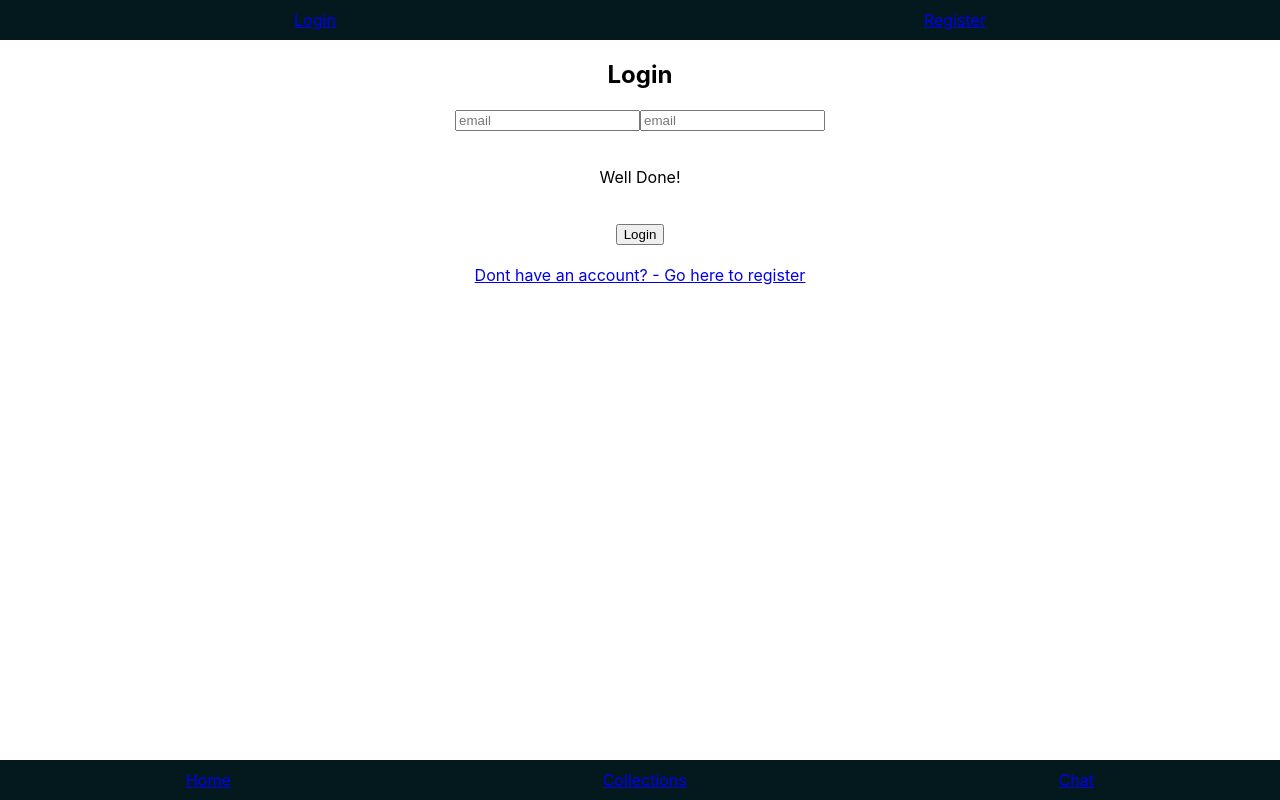
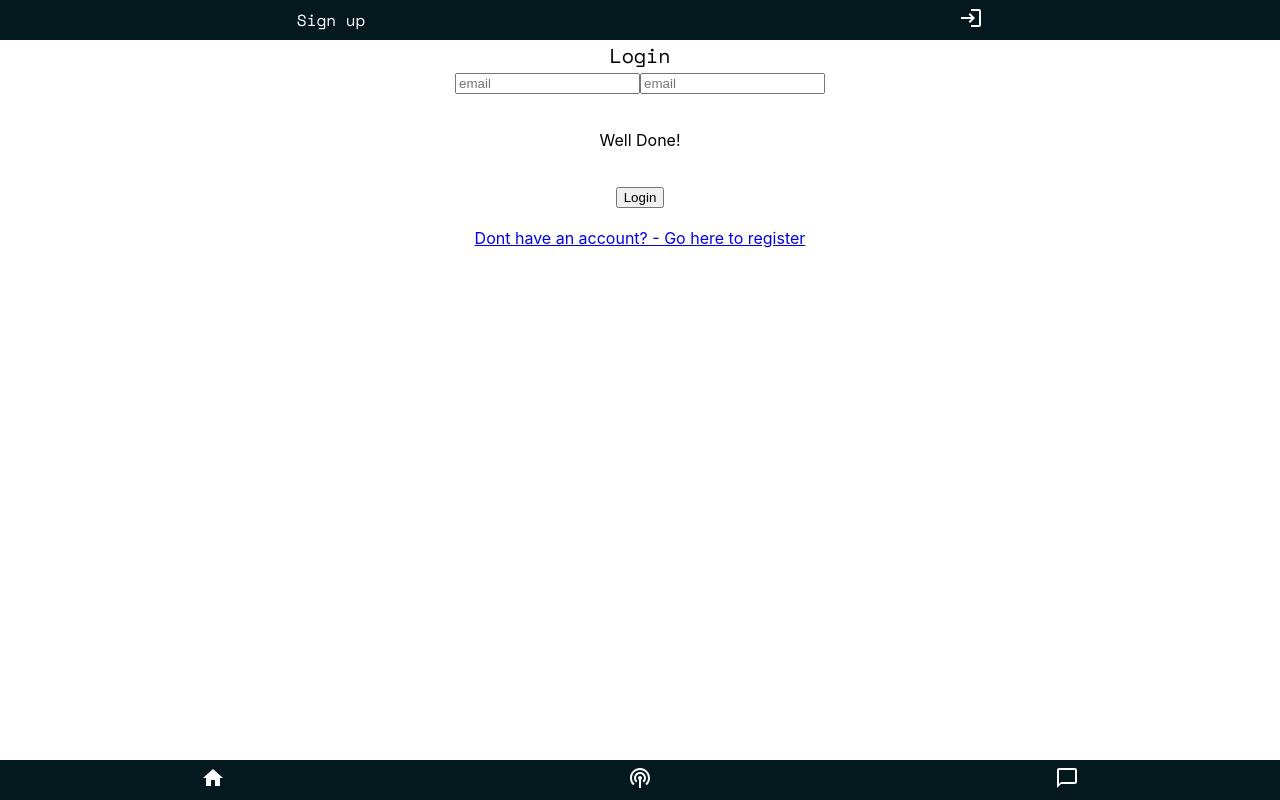
Before and after one commit to tagilv/podapp, a React (Create React App) app: page /login in a window 1280 px wide. Built offline with nearby package versions, Linux system fonts and the light colour scheme; no server answers.

Commit message:
updatingcollections

```diff
--- a/src/components/Collection.js
+++ b/src/components/Collection.js
@@ -31,6 +31,8 @@ const sxCollectionTypographyStyle = {
   padding: 2,
   bgcolor: "#FF4F79",
   width: "90%",
+  p: 1,
+  // maxHeight: 30,
 };
 
 function Collection({ collection }) {
@@ -68,7 +70,11 @@ function Collection({ collection }) {
             >
               {/* <div style={{ direction: "row" }} size="small"> */}
               {/* <Button>Explore</Button> */}
-              <KeyboardArrowRightIcon />
+              <KeyboardArrowRightIcon
+                sx={{
+                  color: "black",
+                }}
+              />
               {/* </div> */}
             </Button>
           </CardContent>
--- a/src/components/Episode.js
+++ b/src/components/Episode.js
@@ -1,3 +1,4 @@
+import { CardMedia } from "@mui/material";
 import React from "react";
 
 function Episode({ episode }) {
--- a/src/components/Navbar.js
+++ b/src/components/Navbar.js
@@ -4,6 +4,9 @@ import { NavLink, useLocation } from "react-router-dom";
 import { Link } from "react-router-dom";
 import { AuthContext } from "../context/AuthContext";
 import style from "../style/style.css";
+import HomeIcon from "@mui/icons-material/Home";
+import PodcastsIcon from "@mui/icons-material/Podcasts";
+import ChatBubbleOutlineIcon from "@mui/icons-material/ChatBubbleOutline";
 
 function Navbar() {
   const { user, setUser } = useContext(AuthContext);
@@ -30,9 +33,27 @@ function Navbar() {
     <>
       {location.pathname !== "/" ? (
         <nav className="bottomnav">
-          <NavLink to="/">Home</NavLink>{" "}
-          <NavLink to="/collections">Collections</NavLink>{" "}
-          <Link to="/chat">Chat</Link>
+          <NavLink to="/">
+            <HomeIcon
+              sx={{
+                color: "white",
+              }}
+            />
+          </NavLink>{" "}
+          <NavLink to="/collections">
+            <PodcastsIcon
+              sx={{
+                color: "white",
+              }}
+            />
+          </NavLink>{" "}
+          <Link to="/chat">
+            <ChatBubbleOutlineIcon
+              sx={{
+                color: "white",
+              }}
+            />
+          </Link>
         </nav>
       ) : null}
     </>
--- a/src/components/TopNavbar.js
+++ b/src/components/TopNavbar.js
@@ -1,10 +1,15 @@
-import { Button } from "@mui/material";
+import { Button, Typography } from "@mui/material";
 import React, { useContext } from "react";
 import { useLocation, useNavigate } from "react-router-dom";
 import { Link } from "react-router-dom";
 import { AuthContext } from "../context/AuthContext";
+import AccountCircleIcon from "@mui/icons-material/AccountCircle";
+import LogoutIcon from "@mui/icons-material/Logout";
+import ArrowLeftIcon from "@mui/icons-material/ArrowLeft";
+import ReplyIcon from "@mui/icons-material/Reply";
 
 import ArrowBackIcon from "@mui/icons-material/ArrowBack";
+import LoginIcon from "@mui/icons-material/Login";
 
 function TopNavbar() {
   const { user, setUser, login, logout } = useContext(AuthContext);
@@ -26,21 +31,49 @@ function TopNavbar() {
         ""
       ) : user ? (
         <nav className="topnav">
-          <ArrowBackIcon
+          <ReplyIcon
+            sx={{
+              color: "white",
+            }}
             onClick={() => {
               navigate(-1);
             }}
-          ></ArrowBackIcon>
+          />
           {/* <Link to="/previous">back</Link> */}
+          <Link to="/profile">
+            <AccountCircleIcon
+              sx={{
+                color: "white",
+              }}
+            />
+          </Link>
           <Link to="/logout" onClick={() => logout()}>
-            Logout
+            <LogoutIcon
+              sx={{
+                color: "white",
+              }}
+            />
           </Link>
-          <Link to="/profile">Profile</Link>
         </nav>
       ) : (
         <nav className="topnav">
-          <Link to="/login">Login</Link>
-          <Link to="/register">Register</Link>
+          <Typography
+            sx={{
+              color: "white",
+              textDecoration: "none",
+            }}
+            as={Link}
+            to="/register"
+          >
+            Sign up
+          </Typography>
+          <Link to="/login">
+            <LoginIcon
+              sx={{
+                color: "white",
+              }}
+            />
+          </Link>
         </nav>
       )}
     </>
--- a/src/views/CollectionEpisodeDetails.js
+++ b/src/views/CollectionEpisodeDetails.js
@@ -49,7 +49,11 @@ function CollectionEpisodeDetails() {
 
   return (
     <div>
-      <Container>
+      <Container
+        sx={{
+          bgcolor: "lightgrey",
+        }}
+      >
         {episodes.map((episode) => {
           return (
             <>
--- a/src/views/CollectionPodcastsDetails.js
+++ b/src/views/CollectionPodcastsDetails.js
@@ -1,7 +1,7 @@
 import React from "react";
 import { useParams, useLocation } from "react-router-dom";
 import Podcast from "../components/Podcast";
-import { Grid } from "@mui/material";
+import { Box, Grid, Typography } from "@mui/material";
 import { Container } from "@mui/system";
 
 function CollectionPodcastsDetails() {
@@ -13,9 +13,27 @@ function CollectionPodcastsDetails() {
 
   return (
     <div>
-      <Container>
-        <h2>{params.title}</h2>
-        <Grid container spacing={3}>
+      <Container
+        sx={{
+          bgcolor: "lightgrey",
+          display: "flex",
+          flexDirection: "column",
+          justifyContent: "start",
+        }}
+      >
+        <Box
+          sx={{
+            bgcolor: "lightgrey",
+            display: "flex",
+            flexDirection: "column",
+            justifyContent: "start",
+            alignItems: "center",
+            padding: 4,
+          }}
+        >
+          <Typography variant="h5">{params.title}</Typography>
+        </Box>
+        <Grid container spacing={1}>
           {podcastArray.map((podcast) => {
             return <Podcast key={podcast.id} podcast={podcast} />;
           })}
--- a/src/views/Login.js
+++ b/src/views/Login.js
@@ -1,8 +1,11 @@
-import { Container } from "@mui/material";
+import { Container, Typography } from "@mui/material";
 import React, { useContext, useState } from "react";
 import { Link } from "react-router-dom";
 import { AuthContext } from "../context/AuthContext";
 import GradeIcon from "@mui/icons-material/Grade";
+
+import Box from "@mui/material/Box";
+import TextField from "@mui/material/TextField";
 
 function Login() {
   const { login } = useContext(AuthContext);
@@ -46,7 +49,8 @@ function Login() {
     <>
       <div>
         <Container maxWidth="sm">
-          <h2>Login</h2>
+          <Typography variant="h6">Login</Typography>
+
           <label htmlFor="email"></label>
           <input
             type="email"
@@ -86,3 +90,95 @@ function Login() {
 }
 
 export default Login;
+
+// Working but not nice
+
+// import { Container, Typography } from "@mui/material";
+// import React, { useContext, useState } from "react";
+// import { Link } from "react-router-dom";
+// import { AuthContext } from "../context/AuthContext";
+// import GradeIcon from "@mui/icons-material/Grade";
+
+// function Login() {
+//   const { login } = useContext(AuthContext);
+//   // Store info received:
+//   const [email, setEmail] = useState("");
+//   const [password, setPassword] = useState("");
+
+//   const [emailError, setEmailError] = useState("");
+//   const [passwordError, setPasswordError] = useState("");
+
+//   // const [successMessage, setSuccessMessage] = useState("")
+
+//   const regex = /^[\w-\.]+@([\w-]+\.)+[\w-]{2,4}$/g;
+
+//   const handleEmailChange = (e) => {
+//     setEmail(e.target.value);
+//     if (regex.test(email) === false) {
+//       setEmailError("Please enter valid email");
+//     } else {
+//       setEmailError("");
+//     }
+//   };
+
+//   const handlePasswordChange = (e) => {
+//     setPassword(e.target.value);
+//     if (e.target.value.length < 6) {
+//       setPasswordError("Password has to be at least 6 charcaters long");
+//     } else {
+//       setPasswordError("");
+//     }
+//   };
+
+//   //Start sending the info to Firebase:
+//   const handleLogin = () => {
+//     //Create function to register
+//     //The below fucntion we havent created yet...
+//     login(email, password);
+//   };
+
+//   return (
+//     <>
+//       <div>
+//         <Container maxWidth="sm">
+//           <Typography variant="h6">Login</Typography>
+
+//           <label htmlFor="email"></label>
+//           <input
+//             type="email"
+//             name="email"
+//             id="email"
+//             value={email}
+//             onChange={handleEmailChange}
+//             placeholder="email"
+//             autocomplete="off"
+//           />
+//           {emailError && <p>{emailError}</p>}
+//           <label htmlFor="password"></label>
+//           <input
+//             type="password"
+//             name="password"
+//             id="password"
+//             value={password}
+//             onChange={handlePasswordChange}
+//             placeholder="email"
+//             autocomplete="off"
+//           />
+//           {passwordError && <p>{passwordError}</p>}
+//           <br />
+//           <br />
+//           {!emailError && !passwordError && <p>Well Done!</p>}
+//           <br />
+
+//           <button type="submit" onClick={handleLogin}>
+//             Login
+//           </button>
+//         </Container>
+//         <br />
+//         <Link to="/register">Dont have an account? - Go here to register</Link>
+//       </div>
+//     </>
+//   );
+// }
+
+// export default Login;
--- a/src/views/home.js
+++ b/src/views/home.js
@@ -11,8 +11,7 @@ import PlayCircleFilledWhiteIcon from "@mui/icons-material/PlayCircleFilledWhite
 function Home() {
   const { user } = useContext(AuthContext);
   return (
-    <div>
-      {/* <CssBaseline /> */}
+    <>
       <Container
         maxWidth="sm"
         sx={{
@@ -20,21 +19,31 @@ function Home() {
           height: "100vh",
           display: "flex",
           flexDirection: "column",
-          justifyContent: "space-evenly",
+          justifyContent: "space-around",
           alignItems: "center",
         }}
       >
         {/* {user && <h2>Welcome back {user.displayName}</h2>} */}
-        <Typography variant="h3">Welcome to randopod..</Typography>
+        <Typography variant="h3">Welcome to randopod</Typography>
+        {/* <Typography variant="h6">Your collection of random podcasts</Typography> */}
         <Box sx={{ bgcolor: "#cfe8fc" }}>
           <CardMedia component="img" image={podd} alt="podcast image" />
         </Box>
+        <Box
+          sx={{
+            height: "30vh",
+            display: "flex",
+            flexDirection: "column",
+            // justifyContent: "space-around",
+          }}
+        >
           <Button
             variant="contained"
             component={Link}
             to={"/collections"}
             sx={{
               width: "35vw",
+              paddingTop: "5",
               backgroundColor: "black",
               color: "white",
               "&:hover": {
@@ -44,8 +53,9 @@ function Home() {
           >
             Get Started
           </Button>
+        </Box>
       </Container>
-    </div>
+    </>
   );
 }
 
```
Also changed, not shown: src/style/style.css (+154 -0 lines), src/views/Collections.js (+21 -14 lines), src/views/Profile.js (+31 -5 lines). Lines whose indentation alone changed are shown as unchanged.
